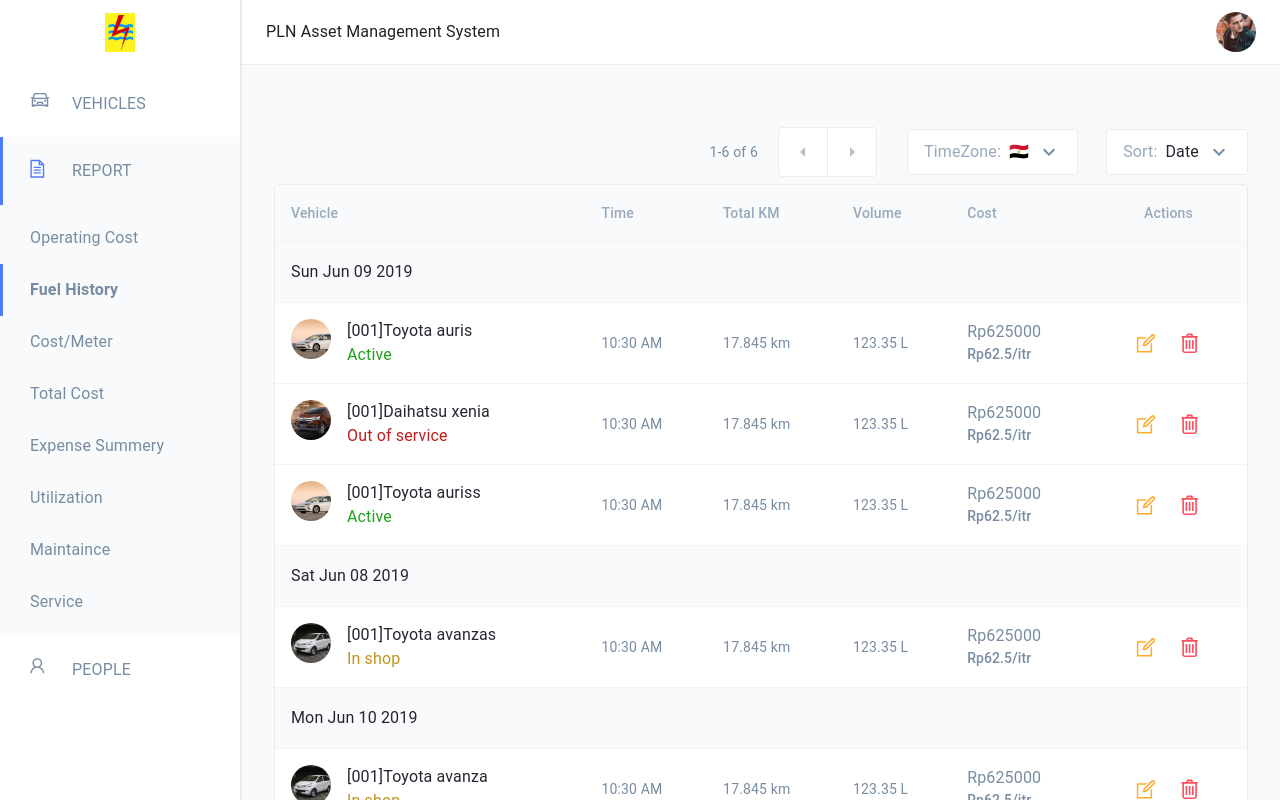
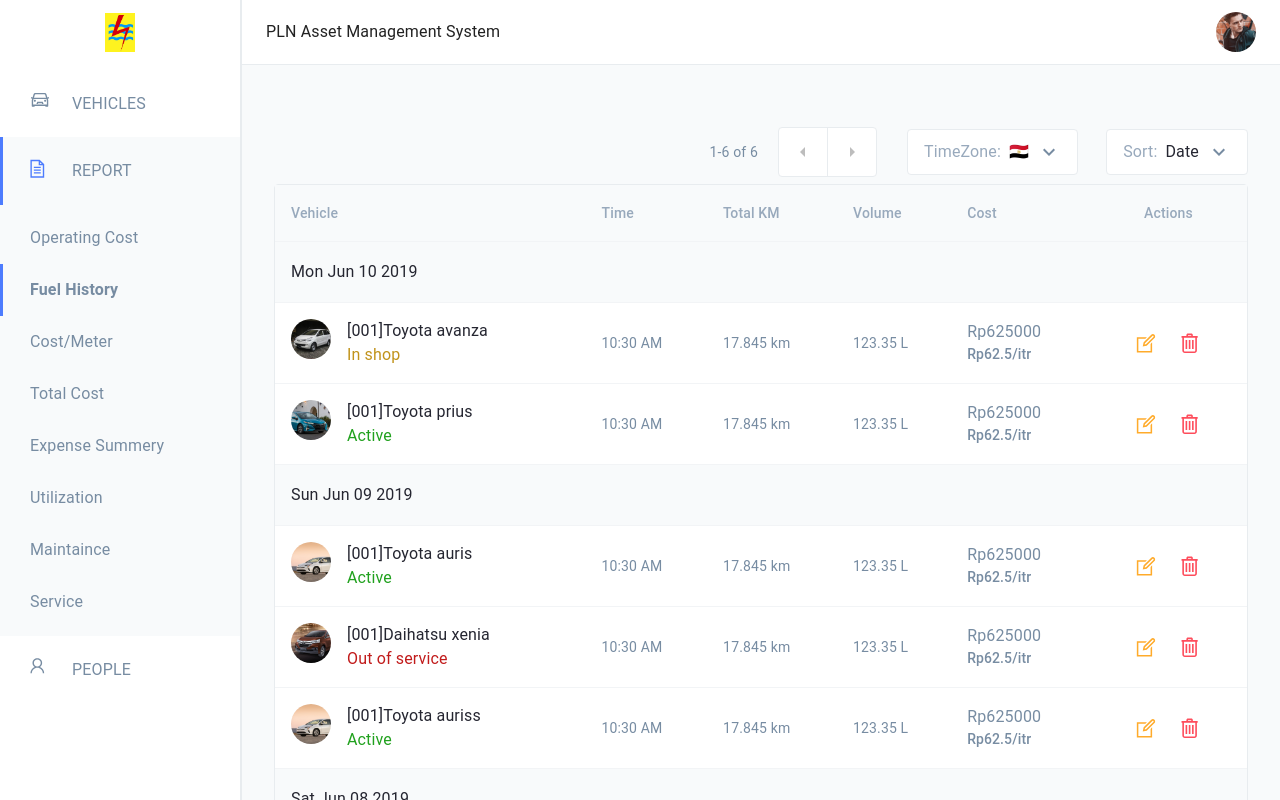
Before and after one commit to ahmad-khalil1/trackingReport, a React (Create React App) app: page /report/fuelHistory in a window 1280 px wide. Shown: the top 800 px of the page. Built offline with nearby package versions, Linux system fonts and the light colour scheme.

Commit message:
Sorting Bug fixed

```diff
--- a/src/Components/dataTable/FuelHistoryDataTable.js
+++ b/src/Components/dataTable/FuelHistoryDataTable.js
@@ -191,7 +191,9 @@
   const [page, setPage] = useState(0);
   const [rowsPerPage, setRowsPerPage] = useState(10);
   const [isSortedByDate, setIsSortedByDate] = useState(true);
-  const [rows, setRows] = useState(ROWS_BASE);
+  const [rows, setRows] = useState(
+    stableSort(ROWS_BASE, getComparator("desc", "date"))
+  );
 
   const handleChangePage = (event, newPage) => {
     setPage(newPage);
```
